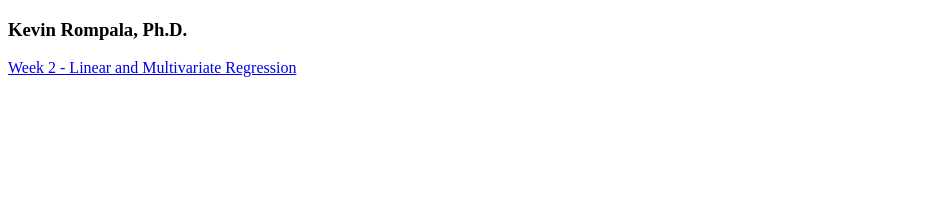
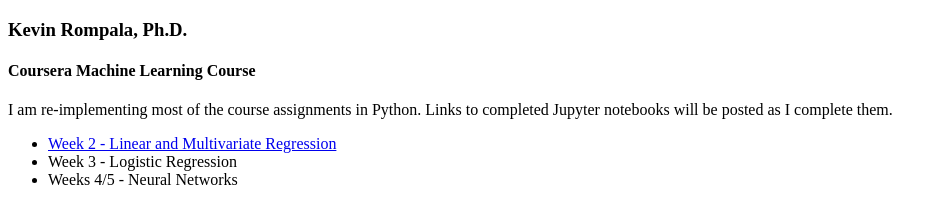
Before and after one commit to cuds1212/cuds1212.github.io, a plain HTML site: page index.html in a window 1280 px wide. Shown: the whole page, without its empty margins (0-947 px from the left). Drawn offline with Linux system fonts and the light colour scheme.

Commit message:
Update index.html

```diff
--- a/index.html
+++ b/index.html
@@ -7,7 +7,13 @@
     <h3>Kevin Rompala, Ph.D.</h3>
 
     <p>
-      <a href="https://github.com/cuds1212/Coursera-Machine-Learning/blob/master/Week%202/Python/Machine%20Learning%20-%20Week%202.ipynb">Week 2 - Linear and Multivariate Regression</a>
+    <h4>Coursera Machine Learning Course</h4>
+    <p>I am re-implementing most of the course assignments in Python. Links to completed Jupyter notebooks will be posted as I complete them.</p>
+      <ul>
+        <li><a href="https://github.com/cuds1212/Coursera-Machine-Learning/blob/master/Week%202/Python/Machine%20Learning%20-%20Week%202.ipynb">Week 2 - Linear and Multivariate Regression</a></li>
+        <li>Week 3 - Logistic Regression</li>
+        <li>Weeks 4/5 - Neural Networks</li>
+    </ul>
     </p>
 
 
```
